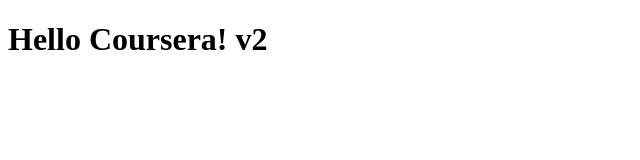
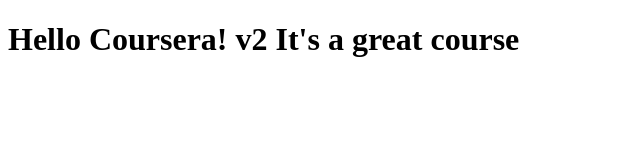
Before and after one commit to icauri/Coursera-test2, a plain HTML site: page site/index.html in a window 1280 px wide. Shown: the whole page, without its empty margins (0-640 px from the left). Drawn offline with Linux system fonts and the light colour scheme.

Commit message:
small addition to page content

```diff
--- a/site/index.html
+++ b/site/index.html
@@ -4,6 +4,6 @@
         <title>Hello Coursera!</title>
     </head>
     <body>
-        <h1>Hello Coursera! v2</h1>
+        <h1>Hello Coursera! v2 It's a great course</h1>
     </body>
 </html>
```
